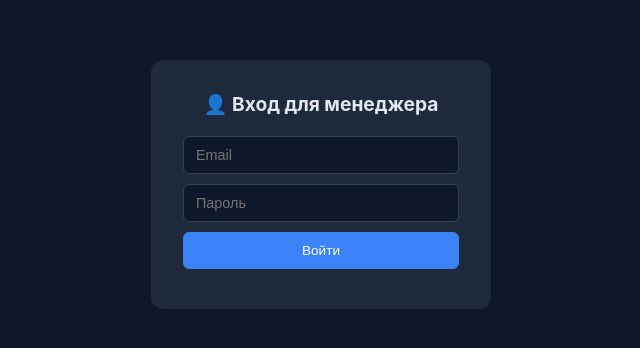
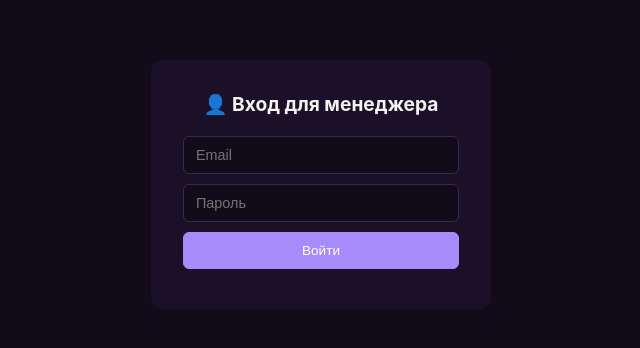
Before and after one commit to Georgiy-DevOps/Panel, a website: page public/manager.html in a window 1280 px wide. Shown: the part 216-564 px from the top of the page, without its empty margins (319-959 px from the left). Drawn offline with Linux system fonts and the light colour scheme; no server answers.

Commit message:
fix: purple theme, fix SQL quoting in deal count query
Replace all red brand colors with purple palette across admin panel,
manager portal and favicon. Fix double-quote SQL string literals that
caused ERR_SQLITE_ERROR on /api/state. Move managers init after cookie
helper to fix ReferenceError on startup.

```diff
--- a/public/manager.css
+++ b/public/manager.css
@@ -1,4 +1,4 @@
-:root{--bg:#0f172a;--surface:#1e293b;--border:#334155;--text:#e2e8f0;--muted:#94a3b8;--accent:#3b82f6;--danger:#ef4444}
+:root{--bg:#110b1a;--surface:#1a1128;--border:#362b4d;--text:#f5f2ef;--muted:#b0aaa5;--accent:#a78bfa;--danger:#ef4444}
 *{margin:0;padding:0;box-sizing:border-box}
 body{font-family:-apple-system,BlinkMacSystemFont,'Segoe UI',sans-serif;background:var(--bg);color:var(--text);min-height:100vh}
 .login-screen{display:flex;align-items:center;justify-content:center;min-height:100vh}
--- a/public/style.css
+++ b/public/style.css
@@ -1,18 +1,17 @@
 :root {
   color-scheme: dark;
-  --bg: #101010;
-  --surface: #191919;
-  --surface2: #242323;
-  --border: #383534;
+  --bg: #110b1a;
+  --surface: #1a1128;
+  --surface2: #231836;
+  --border: #362b4d;
   --text: #f5f2ef;
   --muted: #b0aaa5;
-  /* ByteDepp brand red; brighter accent for text on dark surfaces. */
-  --brand: #e01822;
-  --accent: #ff737b;
-  --accent-soft: #301d20;
-  --accent-border: #794249;
+  --brand: #7c3aed;
+  --accent: #a78bfa;
+  --accent-soft: #1e1236;
+  --accent-border: #5b3d99;
   --green: #66d8b4;
-  --red: #ff9d9d;
+  --red: #f87171;
   font-family: Inter, 'Segoe UI', Arial, sans-serif;
   font-size: 16px;
 }
@@ -68,7 +67,7 @@ button.primary {
   white-space: nowrap;
 }
 button.primary:hover {
-  background: #c8141e;
+  background: #6d28d9;
 }
 input,
 select {
@@ -881,8 +880,8 @@ dialog::backdrop {
   height: calc(100vh - 32px);
   min-height: 600px;
   margin: 16px;
-  background: #291719;
-  border: 1px solid #683137;
+  background: #1e1236;
+  border: 1px solid #3d2a6e;
   border-radius: 18px;
   overflow: hidden;
   position: relative;
@@ -890,7 +889,7 @@ dialog::backdrop {
   flex-direction: column;
   justify-content: space-between;
   padding: 45px;
-  color: #ffc0c3;
+  color: #c4b5fd;
 }
 .login-graphic > span {
   font-size: clamp(2.8rem, 6vw, 6rem);
@@ -907,7 +906,7 @@ dialog::backdrop {
 }
 .orbit {
   position: absolute;
-  border: 1px solid #a14c52;
+  border: 1px solid #5b3d99;
   border-radius: 50%;
   width: 800px;
   height: 800px;
@@ -926,7 +925,7 @@ dialog::backdrop {
   height: 520px;
   bottom: -160px;
   right: -200px;
-  background: #e0182226;
+  background: #7c3aed26;
 }
 @media (min-width: 1600px) {
   .fleet-layout {
--- a/server.mjs
+++ b/server.mjs
@@ -103,7 +103,6 @@ export async function createApp(config = {}) {
     );
   const notifier = createNotifier();
   const appointments = createAppointments(db, audit);
-  const managers = createManagers(db, audit, cookie);
   const deals = createDeals(db, audit, (event, data) => notifier.send(event, data));
   const dashboard = createDashboard(db);
   function selectedClient(value) {
@@ -162,6 +161,7 @@ export async function createApp(config = {}) {
       ?.slice(name.length + 1);
   const cookie = (name, value, age) =>
     `${name}=${value}; HttpOnly; SameSite=Strict; Path=/; Max-Age=${age}${publicUrl.protocol === 'https:' ? '; Secure' : ''}`;
+  const managers = createManagers(db, audit, cookie);
   function admin(req) {
     const raw = cookieValue(req, 'fleet_session');
     if (!raw || !one('SELECT hash FROM sessions WHERE hash=? AND expires>?', sha(raw), now()))
@@ -393,7 +393,7 @@ export async function createApp(config = {}) {
           events: all('SELECT * FROM events ORDER BY id DESC LIMIT 100'),
           bytedepp: byte,
           managers: managers.list(),
-          dealCount: one('SELECT count(*) AS c FROM deals WHERE stage NOT IN ("won","lost")')?.c || 0,
+          dealCount: one("SELECT count(*) AS c FROM deals WHERE stage NOT IN ('won','lost')")?.c || 0,
           server: { time: now(), public_url: publicUrl.origin },
         });
       }
@@ -569,7 +569,7 @@ export async function createApp(config = {}) {
         if (!res.destroyed) res.destroy();
         return;
       }
-      if (!error.status) console.error('Request failed:', error.code || error.name);
+      if (!error.status) console.error('Request failed:', error.code || error.name, error.message);
       send(error.status || 500, {
         error: error.status ? error.message : 'Ошибка сервера. Повторите запрос.',
       });
```
Also changed, not shown: public/favicon.svg.
